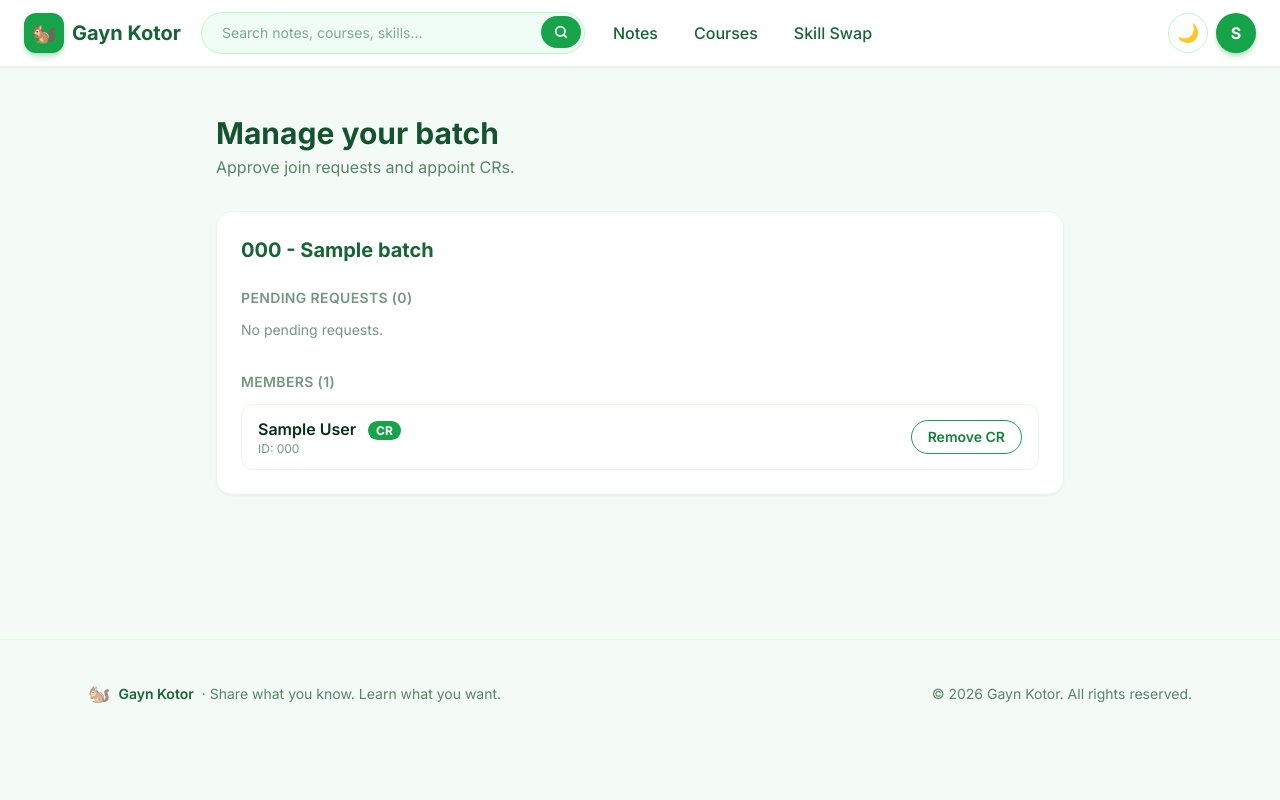
After one commit to smrity873/gayn_kotor, a Django app: page /campus/manage/ in a window 1280 px wide. The commit adds this page. Run offline with Django 5.2, Linux system fonts and the light colour scheme; a user stored in the database is signed in; tables that the repository leaves empty hold one stand-in row (values such as "Sample post"); some libraries are stand-ins or nearby versions.

Commit message:
Add class teacher page: approve members and appoint CR

```diff
--- a/campus/models.py
+++ b/campus/models.py
@@ -69,3 +69,5 @@ class BatchMembership(models.Model):
 
     def __str__(self):
         return f"{self.user} in {self.batch} ({self.status})"
+
+    is_cr = models.BooleanField(default=False)
--- /dev/null
+++ b/campus/urls.py
@@ -0,0 +1,10 @@
+from django.urls import path
+
+from . import views
+
+app_name = "campus"
+
+urlpatterns = [
+    path("manage/", views.manage, name="manage"),
+    path("membership/<int:pk>/", views.membership_action, name="membership_action"),
+]
--- a/campus/views.py
+++ b/campus/views.py
@@ -1,3 +1,54 @@
-from django.shortcuts import render
+from django.contrib import messages
+from django.contrib.auth.decorators import login_required
+from django.core.exceptions import PermissionDenied
+from django.shortcuts import get_object_or_404, redirect, render
+from django.views.decorators.http import require_POST
 
-# Create your views here.
+from .models import Batch, BatchMembership
+
+
+@login_required
+def manage(request):
+    batches = Batch.objects.filter(class_teacher=request.user).select_related("department")
+    if not batches.exists():
+        raise PermissionDenied
+
+    items = []
+    for batch in batches:
+        memberships = batch.memberships.select_related("user").order_by("user__first_name")
+        items.append({
+            "batch": batch,
+            "pending": memberships.filter(status=BatchMembership.Status.PENDING),
+            "members": memberships.filter(status=BatchMembership.Status.APPROVED),
+        })
+    return render(request, "campus/manage.html", {"items": items})
+
+
+@login_required
+@require_POST
+def membership_action(request, pk):
+    membership = get_object_or_404(
+        BatchMembership, pk=pk, batch__class_teacher=request.user
+    )
+    action = request.POST.get("action")
+    name = membership.user.get_full_name() or membership.user.username
+
+    if action == "approve":
+        membership.status = BatchMembership.Status.APPROVED
+        membership.save()
+        messages.success(request, f"{name} approved.")
+    elif action == "reject":
+        membership.status = BatchMembership.Status.REJECTED
+        membership.is_cr = False
+        membership.save()
+        messages.info(request, f"{name} rejected.")
+    elif action == "make_cr" and membership.status == BatchMembership.Status.APPROVED:
+        membership.is_cr = True
+        membership.save()
+        messages.success(request, f"{name} is now a CR.")
+    elif action == "remove_cr":
+        membership.is_cr = False
+        membership.save()
+        messages.info(request, f"{name} is no longer a CR.")
+
+    return redirect("campus:manage")
--- a/config/urls.py
+++ b/config/urls.py
@@ -20,5 +20,6 @@ from django.urls import include, path
 urlpatterns = [
     path('admin/', admin.site.urls),
     path('accounts/', include('accounts.urls')),
+    path('campus/', include('campus.urls')),
     path('', include('core.urls')),
 ]
--- /dev/null
+++ b/templates/campus/manage.html
@@ -0,0 +1,71 @@
+{% extends "base.html" %}
+
+{% block title %}Manage Batch - Gayn Kotor{% endblock %}
+
+{% block content %}
+<section class="mx-auto max-w-4xl px-6 py-12">
+    <h1 class="text-3xl font-bold text-green-900 dark:text-green-50">Manage your batch</h1>
+    <p class="mt-1 text-green-900/70 dark:text-green-100/70">Approve join requests and appoint CRs.</p>
+
+    {% for item in items %}
+    <div class="mt-8 rounded-2xl border border-green-100 bg-card p-6 shadow-sm dark:border-green-900/60 dark:bg-card-dark">
+        <h2 class="text-xl font-bold text-green-800 dark:text-green-300">{{ item.batch }}</h2>
+
+        <!-- Pending requests -->
+        <h3 class="mt-6 text-sm font-semibold uppercase tracking-wide text-green-900/60 dark:text-green-100/60">
+            Pending requests ({{ item.pending|length }})
+        </h3>
+        {% for m in item.pending %}
+        <div class="mt-3 flex flex-col gap-3 rounded-xl bg-green-50 px-4 py-3 dark:bg-green-900/30 sm:flex-row sm:items-center sm:justify-between">
+            <div>
+                <p class="font-semibold">{{ m.user.get_full_name|default:m.user.username }}</p>
+                <p class="text-xs text-green-900/60 dark:text-green-100/60">ID: {{ m.user.id_number }} · {{ m.user.email }}</p>
+            </div>
+            <div class="flex gap-2">
+                <form method="post" action="{% url 'campus:membership_action' m.pk %}">
+                    {% csrf_token %}
+                    <input type="hidden" name="action" value="approve">
+                    <button class="rounded-full bg-green-600 px-4 py-1.5 text-sm font-semibold text-white transition hover:bg-green-700">Approve</button>
+                </form>
+                <form method="post" action="{% url 'campus:membership_action' m.pk %}">
+                    {% csrf_token %}
+                    <input type="hidden" name="action" value="reject">
+                    <button class="rounded-full border border-red-300 px-4 py-1.5 text-sm font-semibold text-red-600 transition hover:bg-red-50 dark:border-red-800 dark:text-red-400 dark:hover:bg-red-900/20">Reject</button>
+                </form>
+            </div>
+        </div>
+        {% empty %}
+        <p class="mt-3 text-sm text-green-900/60 dark:text-green-100/60">No pending requests.</p>
+        {% endfor %}
+
+        <!-- Members -->
+        <h3 class="mt-8 text-sm font-semibold uppercase tracking-wide text-green-900/60 dark:text-green-100/60">
+            Members ({{ item.members|length }})
+        </h3>
+        {% for m in item.members %}
+        <div class="mt-3 flex flex-col gap-3 rounded-xl border border-green-100 px-4 py-3 dark:border-green-900/60 sm:flex-row sm:items-center sm:justify-between">
+            <div>
+                <p class="font-semibold">
+                    {{ m.user.get_full_name|default:m.user.username }}
+                    {% if m.is_cr %}<span class="ml-2 rounded-full bg-green-600 px-2 py-0.5 text-xs font-bold text-white">CR</span>{% endif %}
+                </p>
+                <p class="text-xs text-green-900/60 dark:text-green-100/60">ID: {{ m.user.id_number }}</p>
+            </div>
+            <form method="post" action="{% url 'campus:membership_action' m.pk %}">
+                {% csrf_token %}
+                {% if m.is_cr %}
+                <input type="hidden" name="action" value="remove_cr">
+                <button class="rounded-full border border-green-600 px-4 py-1.5 text-sm font-semibold text-green-700 transition hover:bg-green-50 dark:border-green-400 dark:text-green-300 dark:hover:bg-green-900/40">Remove CR</button>
+                {% else %}
+                <input type="hidden" name="action" value="make_cr">
+                <button class="rounded-full bg-green-600 px-4 py-1.5 text-sm font-semibold text-white transition hover:bg-green-700">Make CR</button>
+                {% endif %}
+            </form>
+        </div>
+        {% empty %}
+        <p class="mt-3 text-sm text-green-900/60 dark:text-green-100/60">No approved members yet.</p>
+        {% endfor %}
+    </div>
+    {% endfor %}
+</section>
+{% endblock %}
--- a/templates/partials/navbar.html
+++ b/templates/partials/navbar.html
@@ -1,114 +1,247 @@
-<header class="sticky top-0 z-50 border-b border-green-100 bg-white shadow-sm dark:border-green-900 dark:bg-green-950">
+<header
+  class="sticky top-0 z-50 border-b border-green-100 bg-white shadow-sm dark:border-green-900 dark:bg-green-950"
+>
   <nav class="mx-auto flex max-w-7xl items-center gap-3 px-4 py-3 sm:px-6">
-
     <!-- Logo -->
     <a href="{% url 'core:home' %}" class="flex shrink-0 items-center gap-2">
-            <span class="flex h-10 w-10 items-center justify-center rounded-xl bg-green-600 text-xl shadow-md shadow-green-600/30">🐿️</span>
-            <span class="hidden text-xl font-bold text-green-800 dark:text-green-300 sm:inline">Gayn Kotor</span>
+      <span
+        class="flex h-10 w-10 items-center justify-center rounded-xl bg-green-600 text-xl shadow-md shadow-green-600/30"
+        >🐿️</span
+      >
+      <span
+        class="hidden text-xl font-bold text-green-800 dark:text-green-300 sm:inline"
+        >Gayn Kotor</span
+      >
     </a>
 
     <!-- Search bar (large screens only) -->
     <form action="#" method="get" class="ml-2 hidden w-full max-w-sm lg:block">
       <div class="relative">
-                <input type="search" name="q" placeholder="Search notes, courses, skills..."
-                       class="w-full rounded-full border border-green-200 bg-green-50 py-2.5 pl-5 pr-14 text-sm text-green-900 placeholder-green-900/50 outline-none transition focus:border-green-500 focus:ring-2 focus:ring-green-500/30 dark:border-green-800 dark:bg-green-900/40 dark:text-green-50 dark:placeholder-green-100/50">
-                <button type="submit" aria-label="Search"
-                        class="absolute right-1 top-1 flex h-8 w-10 items-center justify-center rounded-full bg-green-600 text-white transition hover:bg-green-700">
-                    <svg class="h-4 w-4" fill="none" stroke="currentColor" stroke-width="2.5" viewBox="0 0 24 24"><circle cx="11" cy="11" r="7"/><path stroke-linecap="round" d="m20 20-3.5-3.5"/></svg>
+        <input
+          type="search"
+          name="q"
+          placeholder="Search notes, courses, skills..."
+          class="w-full rounded-full border border-green-200 bg-green-50 py-2.5 pl-5 pr-14 text-sm text-green-900 placeholder-green-900/50 outline-none transition focus:border-green-500 focus:ring-2 focus:ring-green-500/30 dark:border-green-800 dark:bg-green-900/40 dark:text-green-50 dark:placeholder-green-100/50"
+        />
+        <button
+          type="submit"
+          aria-label="Search"
+          class="absolute right-1 top-1 flex h-8 w-10 items-center justify-center rounded-full bg-green-600 text-white transition hover:bg-green-700"
+        >
+          <svg
+            class="h-4 w-4"
+            fill="none"
+            stroke="currentColor"
+            stroke-width="2.5"
+            viewBox="0 0 24 24"
+          >
+            <circle cx="11" cy="11" r="7" />
+            <path stroke-linecap="round" d="m20 20-3.5-3.5" />
+          </svg>
         </button>
       </div>
     </form>
 
     <!-- Menu links (large screens only, after the search bar) -->
     <div class="hidden items-center gap-1 lg:flex">
-            <a href="#" class="rounded-full px-4 py-2 font-medium text-green-800 transition hover:bg-green-50 hover:text-green-600 dark:text-green-100 dark:hover:bg-green-900/50 dark:hover:text-green-400">Notes</a>
-            <a href="#" class="rounded-full px-4 py-2 font-medium text-green-800 transition hover:bg-green-50 hover:text-green-600 dark:text-green-100 dark:hover:bg-green-900/50 dark:hover:text-green-400">Courses</a>
-            <a href="#" class="rounded-full px-4 py-2 font-medium text-green-800 transition hover:bg-green-50 hover:text-green-600 dark:text-green-100 dark:hover:bg-green-900/50 dark:hover:text-green-400">Skill Swap</a>
+      <a
+        href="#"
+        class="rounded-full px-4 py-2 font-medium text-green-800 transition hover:bg-green-50 hover:text-green-600 dark:text-green-100 dark:hover:bg-green-900/50 dark:hover:text-green-400"
+        >Notes</a
+      >
+      <a
+        href="#"
+        class="rounded-full px-4 py-2 font-medium text-green-800 transition hover:bg-green-50 hover:text-green-600 dark:text-green-100 dark:hover:bg-green-900/50 dark:hover:text-green-400"
+        >Courses</a
+      >
+      <a
+        href="#"
+        class="rounded-full px-4 py-2 font-medium text-green-800 transition hover:bg-green-50 hover:text-green-600 dark:text-green-100 dark:hover:bg-green-900/50 dark:hover:text-green-400"
+        >Skill Swap</a
+      >
     </div>
 
     <!-- Right side -->
     <div class="ml-auto flex items-center gap-2">
-
       <!-- Search icon (medium and small screens) -->
-            <button onclick="toggleSearch()" aria-label="Search"
-                    class="flex h-10 w-10 items-center justify-center rounded-full bg-green-600 text-white transition hover:bg-green-700 lg:hidden">
-                <svg class="h-5 w-5" fill="none" stroke="currentColor" stroke-width="2.5" viewBox="0 0 24 24"><circle cx="11" cy="11" r="7"/><path stroke-linecap="round" d="m20 20-3.5-3.5"/></svg>
+      <button
+        onclick="toggleSearch()"
+        aria-label="Search"
+        class="flex h-10 w-10 items-center justify-center rounded-full bg-green-600 text-white transition hover:bg-green-700 lg:hidden"
+      >
+        <svg
+          class="h-5 w-5"
+          fill="none"
+          stroke="currentColor"
+          stroke-width="2.5"
+          viewBox="0 0 24 24"
+        >
+          <circle cx="11" cy="11" r="7" />
+          <path stroke-linecap="round" d="m20 20-3.5-3.5" />
+        </svg>
       </button>
 
       <!-- Dark / Light button (large screens only) -->
-            <button onclick="toggleTheme()" aria-label="Toggle theme"
-                    class="hidden h-10 w-10 items-center justify-center rounded-full border border-green-200 text-lg transition hover:bg-green-50 dark:border-green-800 dark:hover:bg-green-900/50 lg:flex">
+      <button
+        onclick="toggleTheme()"
+        aria-label="Toggle theme"
+        class="hidden h-10 w-10 items-center justify-center rounded-full border border-green-200 text-lg transition hover:bg-green-50 dark:border-green-800 dark:hover:bg-green-900/50 lg:flex"
+      >
         <span class="dark:hidden">🌙</span>
         <span class="hidden dark:inline">☀️</span>
       </button>
 
       <!-- Profile button (opens popup) -->
-            <button id="profile-btn" onclick="toggleProfile()" aria-label="Profile"
-                    class="flex h-10 w-10 items-center justify-center rounded-full bg-green-600 text-base font-bold uppercase text-white shadow-md shadow-green-600/30 transition hover:bg-green-700">
-                {% if user.is_authenticated %}
-                    {{ user.first_name|default:user.username|slice:":1" }}
+      <button
+        id="profile-btn"
+        onclick="toggleProfile()"
+        aria-label="Profile"
+        class="flex h-10 w-10 items-center justify-center rounded-full bg-green-600 text-base font-bold uppercase text-white shadow-md shadow-green-600/30 transition hover:bg-green-700"
+      >
+        {% if user.is_authenticated %} {{ user.first_name|default:user.username|slice:":1" }}
         {% else %}
-                    <svg class="h-5 w-5" fill="currentColor" viewBox="0 0 24 24"><path d="M12 12a5 5 0 1 0 0-10 5 5 0 0 0 0 10Zm0 2c-4.4 0-8 2.2-8 5v1h16v-1c0-2.8-3.6-5-8-5Z"/></svg>
+        <svg class="h-5 w-5" fill="currentColor" viewBox="0 0 24 24">
+          <path
+            d="M12 12a5 5 0 1 0 0-10 5 5 0 0 0 0 10Zm0 2c-4.4 0-8 2.2-8 5v1h16v-1c0-2.8-3.6-5-8-5Z"
+          />
+        </svg>
         {% endif %}
       </button>
 
       <!-- Hamburger (medium and small screens only) -->
-            <button id="menu-btn" onclick="toggleMenu()" aria-label="Menu"
-                    class="flex h-10 w-10 items-center justify-center rounded-full border border-green-200 text-green-700 transition hover:bg-green-50 dark:border-green-800 dark:text-green-300 dark:hover:bg-green-900/50 lg:hidden">
-                <svg class="h-6 w-6" fill="none" stroke="currentColor" stroke-width="2.5" viewBox="0 0 24 24"><path stroke-linecap="round" d="M4 7h16M4 12h16M4 17h16"/></svg>
+      <button
+        id="menu-btn"
+        onclick="toggleMenu()"
+        aria-label="Menu"
+        class="flex h-10 w-10 items-center justify-center rounded-full border border-green-200 text-green-700 transition hover:bg-green-50 dark:border-green-800 dark:text-green-300 dark:hover:bg-green-900/50 lg:hidden"
+      >
+        <svg
+          class="h-6 w-6"
+          fill="none"
+          stroke="currentColor"
+          stroke-width="2.5"
+          viewBox="0 0 24 24"
+        >
+          <path stroke-linecap="round" d="M4 7h16M4 12h16M4 17h16" />
+        </svg>
       </button>
     </div>
   </nav>
 
   <!-- Search row (opens when search icon is pressed) -->
-    <div id="search-row" class="hidden border-t border-green-100 px-4 py-3 dark:border-green-900 lg:hidden">
+  <div
+    id="search-row"
+    class="hidden border-t border-green-100 px-4 py-3 dark:border-green-900 lg:hidden"
+  >
     <form action="#" method="get" class="relative">
-            <input id="search-input" type="search" name="q" placeholder="Search notes, courses, skills..."
-                   class="w-full rounded-full border border-green-200 bg-green-50 py-2.5 pl-5 pr-14 text-sm text-green-900 placeholder-green-900/50 outline-none focus:border-green-500 focus:ring-2 focus:ring-green-500/30 dark:border-green-800 dark:bg-green-900/40 dark:text-green-50 dark:placeholder-green-100/50">
-            <button type="submit" aria-label="Search"
-                    class="absolute right-1 top-1 flex h-8 w-10 items-center justify-center rounded-full bg-green-600 text-white">
-                <svg class="h-4 w-4" fill="none" stroke="currentColor" stroke-width="2.5" viewBox="0 0 24 24"><circle cx="11" cy="11" r="7"/><path stroke-linecap="round" d="m20 20-3.5-3.5"/></svg>
+      <input
+        id="search-input"
+        type="search"
+        name="q"
+        placeholder="Search notes, courses, skills..."
+        class="w-full rounded-full border border-green-200 bg-green-50 py-2.5 pl-5 pr-14 text-sm text-green-900 placeholder-green-900/50 outline-none focus:border-green-500 focus:ring-2 focus:ring-green-500/30 dark:border-green-800 dark:bg-green-900/40 dark:text-green-50 dark:placeholder-green-100/50"
+      />
+      <button
+        type="submit"
+        aria-label="Search"
+        class="absolute right-1 top-1 flex h-8 w-10 items-center justify-center rounded-full bg-green-600 text-white"
+      >
+        <svg
+          class="h-4 w-4"
+          fill="none"
+          stroke="currentColor"
+          stroke-width="2.5"
+          viewBox="0 0 24 24"
+        >
+          <circle cx="11" cy="11" r="7" />
+          <path stroke-linecap="round" d="m20 20-3.5-3.5" />
+        </svg>
       </button>
     </form>
   </div>
 
   <!-- Hamburger panel (medium and small screens only) -->
-    <div id="menu-panel" class="absolute right-4 top-full mt-2 hidden w-72 rounded-2xl border border-green-100 bg-white p-3 text-green-800 shadow-2xl dark:border-green-800 dark:bg-green-950 dark:text-green-100 sm:right-6 lg:!hidden">
-        <a href="#" class="flex items-center gap-3 rounded-xl px-4 py-3 font-medium transition hover:bg-green-50 dark:hover:bg-green-900/50">
+  <div
+    id="menu-panel"
+    class="absolute right-4 top-full mt-2 hidden w-72 rounded-2xl border border-green-100 bg-white p-3 text-green-800 shadow-2xl dark:border-green-800 dark:bg-green-950 dark:text-green-100 sm:right-6 lg:!hidden"
+  >
+    <a
+      href="#"
+      class="flex items-center gap-3 rounded-xl px-4 py-3 font-medium transition hover:bg-green-50 dark:hover:bg-green-900/50"
+    >
       <span class="text-lg">📚</span> Notes
     </a>
-        <a href="#" class="flex items-center gap-3 rounded-xl px-4 py-3 font-medium transition hover:bg-green-50 dark:hover:bg-green-900/50">
+    <a
+      href="#"
+      class="flex items-center gap-3 rounded-xl px-4 py-3 font-medium transition hover:bg-green-50 dark:hover:bg-green-900/50"
+    >
       <span class="text-lg">🎬</span> Courses
     </a>
-        <a href="#" class="flex items-center gap-3 rounded-xl px-4 py-3 font-medium transition hover:bg-green-50 dark:hover:bg-green-900/50">
+    <a
+      href="#"
+      class="flex items-center gap-3 rounded-xl px-4 py-3 font-medium transition hover:bg-green-50 dark:hover:bg-green-900/50"
+    >
       <span class="text-lg">🤝</span> Skill Swap
     </a>
 
     <div class="my-2 border-t border-green-100 dark:border-green-800"></div>
 
-        <button onclick="toggleTheme()" class="flex w-full items-center rounded-xl px-4 py-3 font-medium transition hover:bg-green-50 dark:hover:bg-green-900/50">
-            <span class="flex items-center gap-3"><span class="text-lg">🌗</span> Dark / Light mode</span>
+    <button
+      onclick="toggleTheme()"
+      class="flex w-full items-center rounded-xl px-4 py-3 font-medium transition hover:bg-green-50 dark:hover:bg-green-900/50"
+    >
+      <span class="flex items-center gap-3"
+        ><span class="text-lg">🌗</span> Dark / Light mode</span
+      >
     </button>
   </div>
 
   <!-- Profile popup (all screens) -->
-    <div id="profile-panel" class="absolute right-4 top-full mt-2 hidden w-64 rounded-2xl border border-green-100 bg-white p-3 text-green-800 shadow-2xl dark:border-green-800 dark:bg-green-950 dark:text-green-100 sm:right-6">
-
+  <div
+    id="profile-panel"
+    class="absolute right-4 top-full mt-2 hidden w-64 rounded-2xl border border-green-100 bg-white p-3 text-green-800 shadow-2xl dark:border-green-800 dark:bg-green-950 dark:text-green-100 sm:right-6"
+  >
     {% if user.is_authenticated %}
     <div class="mb-3 rounded-xl bg-green-50 px-4 py-3 dark:bg-green-900/50">
-            <p class="font-semibold text-green-800 dark:text-green-200">{{ user.get_full_name|default:user.username }}</p>
-            <p class="text-xs text-green-900/60 dark:text-green-100/70">{{ user.get_role_display }} · {{ user.id_number }}</p>
+      <p class="font-semibold text-green-800 dark:text-green-200">
+        {{ user.get_full_name|default:user.username }}
+      </p>
+      <p class="text-xs text-green-900/60 dark:text-green-100/70">
+        {{ user.get_role_display }} · {{ user.id_number }}
+      </p>
     </div>
+    {% if user.class_teacher_of.exists %}
+    <a
+      href="{% url 'campus:manage' %}"
+      class="mb-2 block rounded-full border border-green-600 py-2.5 text-center font-semibold text-green-700 transition hover:bg-green-50 dark:border-green-400 dark:text-green-300 dark:hover:bg-green-900/50"
+      >Manage Batch</a
+    >
+    {% endif %}
     <form action="{% url 'accounts:logout' %}" method="post">
       {% csrf_token %}
-    <button type="submit" class="block w-full rounded-full bg-green-600 py-2.5 text-center font-semibold text-white transition hover:bg-green-700">Log out</button>
+      <button
+        type="submit"
+        class="block w-full rounded-full bg-green-600 py-2.5 text-center font-semibold text-white transition hover:bg-green-700"
+      >
+        Log out
+      </button>
     </form>
 
     {% else %}
-        <p class="mb-3 px-1 text-sm text-green-900/70 dark:text-green-100/70">Welcome to Gayn Kotor</p>
+    <p class="mb-3 px-1 text-sm text-green-900/70 dark:text-green-100/70">
+      Welcome to Gayn Kotor
+    </p>
     <div class="flex flex-col gap-2">
-            <a href="{% url 'accounts:login' %}" class="rounded-full border border-green-600 py-2.5 text-center font-semibold text-green-700 transition hover:bg-green-50 dark:border-green-400 dark:text-green-300 dark:hover:bg-green-900/50">Log in</a>
-            <a href="{% url 'accounts:signup' %}" class="rounded-full bg-green-600 py-2.5 text-center font-semibold text-white transition hover:bg-green-700">Sign up</a>
+      <a
+        href="{% url 'accounts:login' %}"
+        class="rounded-full border border-green-600 py-2.5 text-center font-semibold text-green-700 transition hover:bg-green-50 dark:border-green-400 dark:text-green-300 dark:hover:bg-green-900/50"
+        >Log in</a
+      >
+      <a
+        href="{% url 'accounts:signup' %}"
+        class="rounded-full bg-green-600 py-2.5 text-center font-semibold text-white transition hover:bg-green-700"
+        >Sign up</a
+      >
     </div>
     {% endif %}
   </div>
@@ -143,7 +276,9 @@
   }
 
   document.addEventListener("click", function (e) {
-        var inside = e.target.closest("#menu-panel, #profile-panel, #menu-btn, #profile-btn");
+    var inside = e.target.closest(
+      "#menu-panel, #profile-panel, #menu-btn, #profile-btn",
+    );
     if (!inside) {
       closePopups();
     }
```
Also changed, not shown: campus/migrations/0003_batchmembership_is_cr.py (added). Lines whose indentation alone changed are shown as unchanged.
